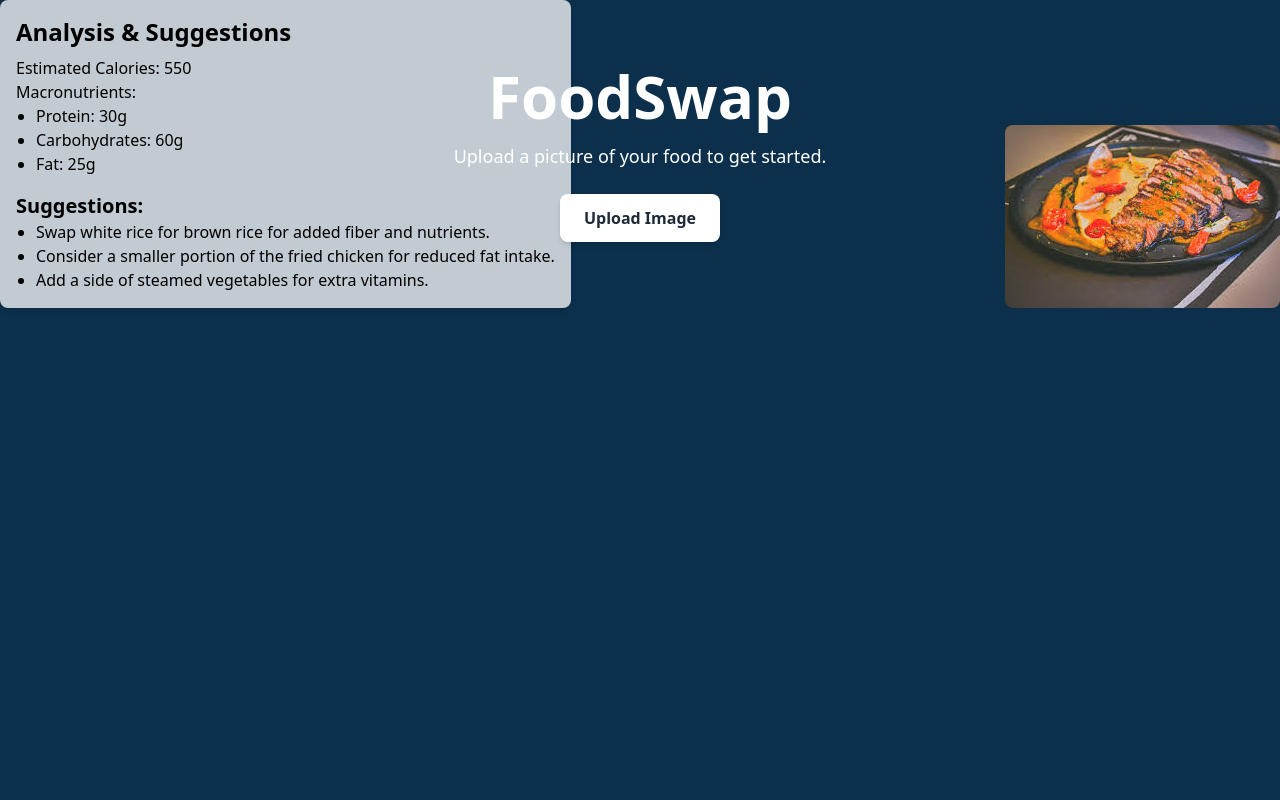
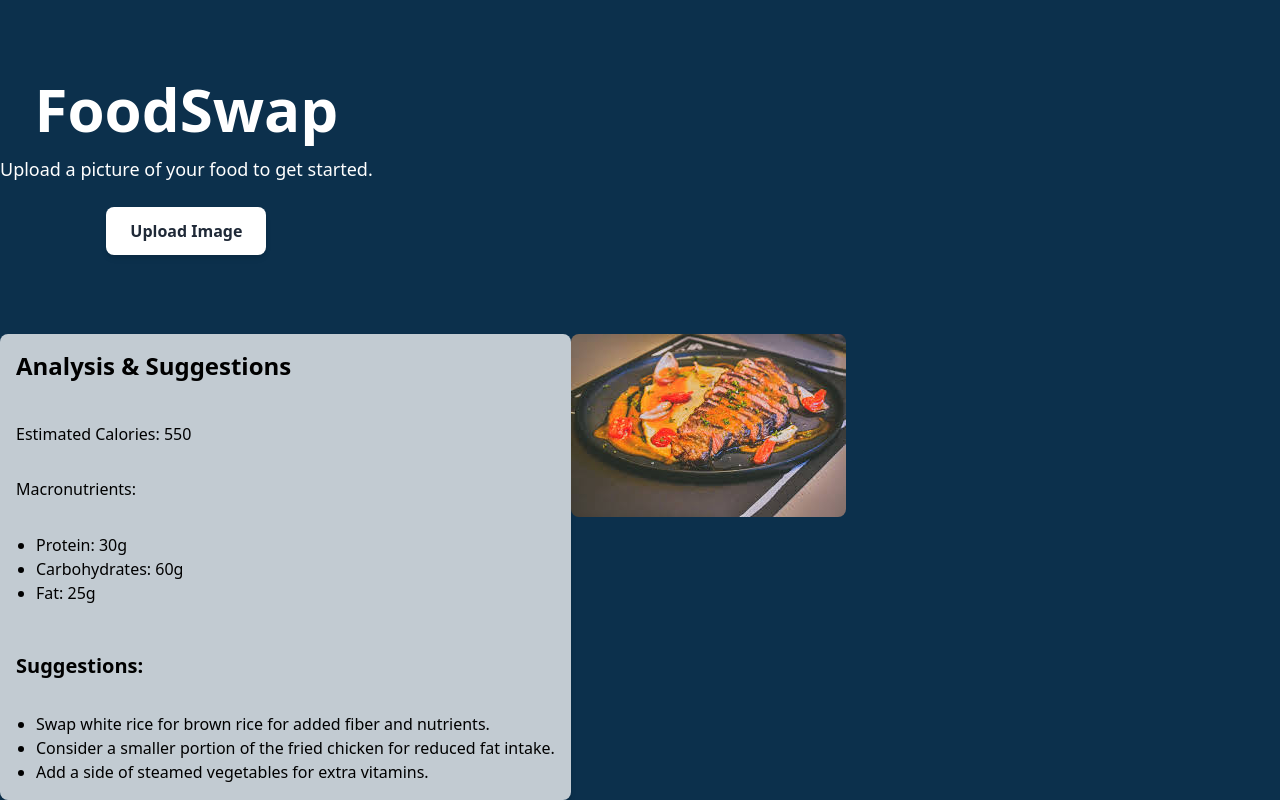
Before and after one commit to Ahmad-A0/Inversity-SnapSwap, a React (Create React App) app in the folder client/: page / in a window 1280 px wide. Built offline with nearby package versions, Linux system fonts and the light colour scheme.

Commit message:
refactor: Replace absolute positioning with flex positioning for header, analysis, and image regions

```diff
--- a/client/src/App.js
+++ b/client/src/App.js
@@ -12,10 +12,10 @@ function App() {
 
     return (
         <div className="bg-nestadarkblue min-h-screen font-sans">
-            <div className="relative">
-                <div className="absolute inset-0 flex items-center justify-center">
+            <div className="flex flex-col min-h-screen">
+                <div className="flex flex-grow">
                     {!selectedImage && (
-                        <div className="text-white text-center">
+                        <div className="flex flex-col justify-center items-center text-white">
                             <h1 className="text-6xl font-bold mb-4">
                                 FoodSwap
                             </h1>
@@ -37,11 +37,10 @@ function App() {
                         </div>
                     )}
                 </div>
-
-                <div className='flex flex-row'>
-                    <div className="flex flex-col justify-between">
-                        {(selectedImage || true) && (
-                            <div className=" bg-white bg-opacity-75 p-4 rounded-lg shadow-md ">
+                <div className="flex flex-grow">
+                    {(selectedImage || true) && (
+                        <div className="flex flex-row flex-grow">
+                            <div className="flex flex-col justify-between bg-white bg-opacity-75 p-4 rounded-lg shadow-md">
                                 <h2 className="text-2xl font-bold mb-2">
                                     Analysis & Suggestions
                                 </h2>
@@ -71,11 +70,11 @@ function App() {
                                     </li>
                                 </ul>
                             </div>
-                        )}
-                    </div>
-                    <div className="flex-grow relative">
-                        <img src={placeholderImage} className="absolute bottom-0 right-0 max-h-screen max-w-screen rounded-lg"></img>
-                    </div>
+                            <div className="flex-grow relative">
+                                <img src={placeholderImage} className="max-h-screen max-w-screen rounded-lg"></img>
+                            </div>
+                        </div>
+                    )}
                 </div>
             </div>
         </div>
```
